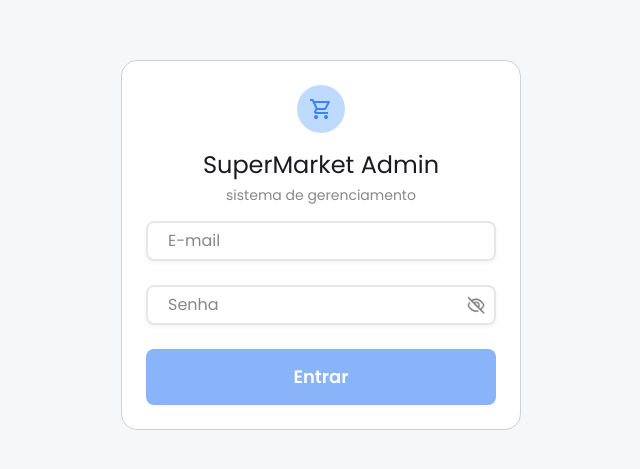
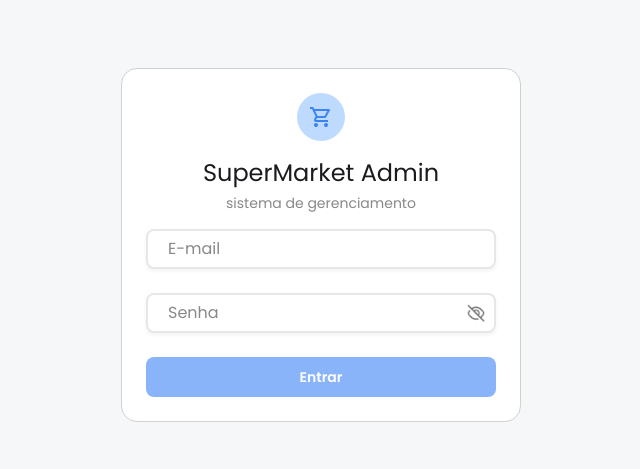
Before and after one commit to Viniciusspss/smartmarket-app, an Angular app: page /login in a window 1280 px wide. Shown: the part 155-624 px from the top of the page, without its empty margins (319-959 px from the left). Built offline with nearby package versions, Linux system fonts and the light colour scheme.

Commit message:
feat: adjust button size and input font size

```diff
--- a/src/app/pages/login/login.html
+++ b/src/app/pages/login/login.html
@@ -43,7 +43,7 @@
             </div>
             }
 
-            <app-custom-button type="submit" size="lg" [fullWidth]="true" [disabled]="isLoading() || loginForm.invalid"
+            <app-custom-button type="submit" size="sm" [fullWidth]="true" [disabled]="isLoading() || loginForm.invalid"
                 [loading]="isLoading()">
                 {{ isLoading() ? 'Entrando...' : 'Entrar' }}
             </app-custom-button>
--- a/src/app/shared/components/custom-input/custom-input.css
+++ b/src/app/shared/components/custom-input/custom-input.css
@@ -82,7 +82,7 @@
   outline: none;
   border-radius: 0.25rem;
   background: transparent;
-  font-size: 1rem;
+  font-size: 0.75rem;
   color: #232332;
   font-family: 'Poppins', sans-serif;
   transition: all 0.3s cubic-bezier(0.4, 0, 0.2, 1);
```
